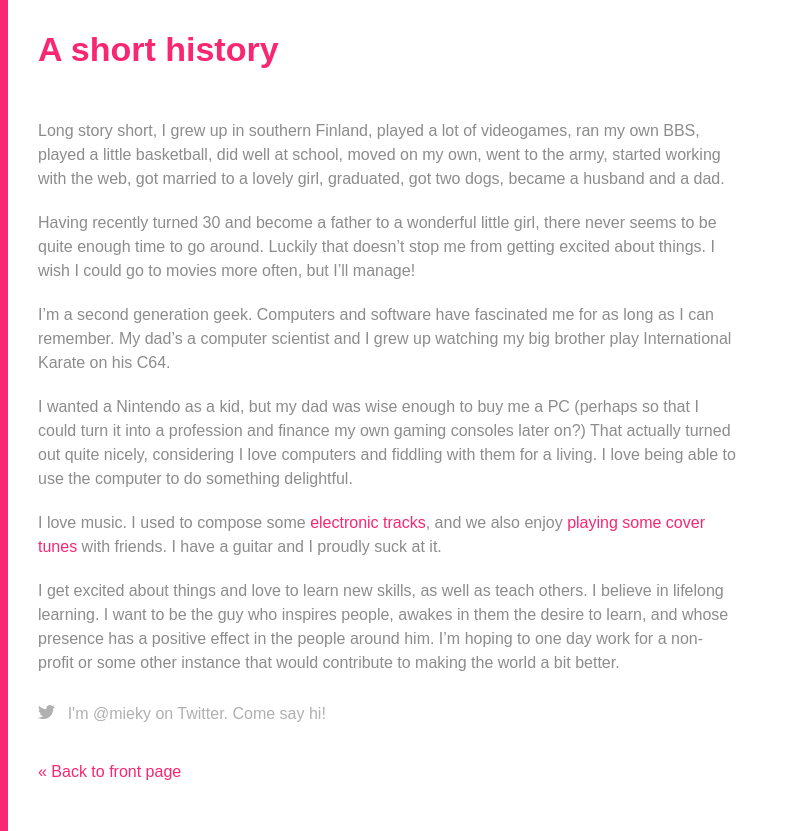
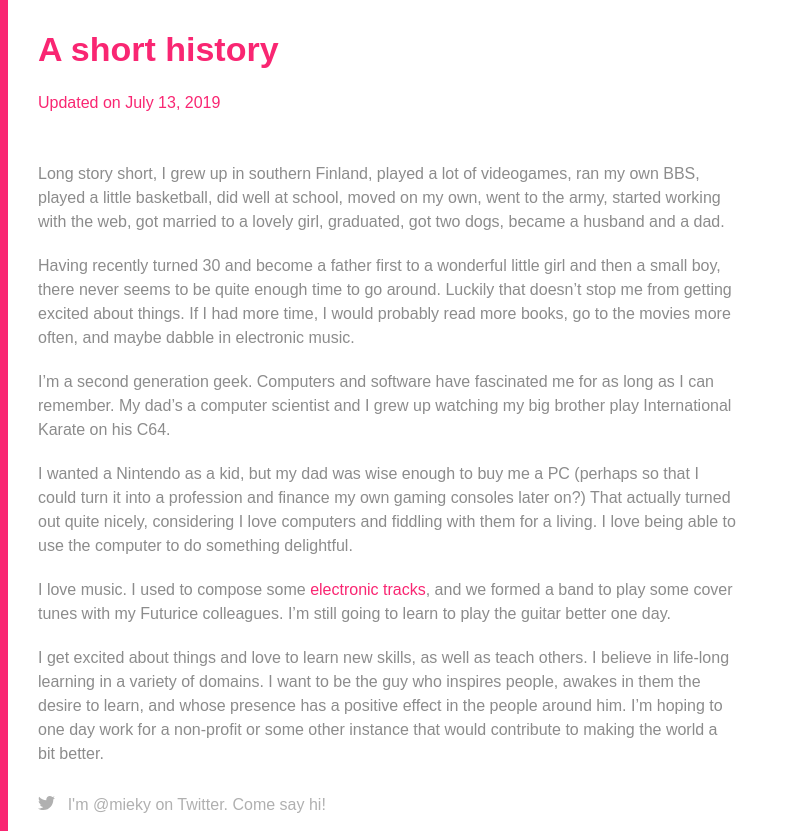
Before and after one commit to mieky/mieky.github.io, a Jekyll site: the page built from about.md, in a window 1280 px wide. Shown: the top 831 px of the page, without its empty margins (0-791 px from the left). Built offline with Jekyll 4.4.1, drawn with Linux system fonts in a browser that asks for light colours; grey boxes are pictures that could not be loaded.

Commit message:
Update readme, last modified, index

```diff
--- a/_config.yml
+++ b/_config.yml
@@ -9,5 +9,6 @@ lsi: false
 include: [".well-known"]
 sass:
     sass_dir: _sass
-gems:
+plugins:
   - jekyll-redirect-from
+  - jekyll-last-modified-at
--- a/_layouts/default.html
+++ b/_layouts/default.html
@@ -18,7 +18,7 @@ navigation:
     If you're on Twitter, come say hi:
     https://twitter.com/mieky
 
-    - Mike
+    – Mike
 
 -->
 <html>
--- a/_layouts/post.html
+++ b/_layouts/post.html
@@ -5,9 +5,13 @@ layout: default
 <div class="post-meta">
     <h2 class="content-title">{{ page.title }}</h2>
 
-    {% if page.date != nil %}
-        <h4 class="content-meta">Posted {{ page.date | date: "%Y-%m-%d" }}</h4>
+    <h4 class="content-meta">
+    {% if page.last-modified-at != nil %}
+        Updated on {{ page.last-modified-at | date: "%B %d, %Y" }}
+    {% elsif page.date != nil %}
+        Posted on {{ page.date | date: '%B %d, %Y' }}</h4>
     {% endif %}
+
 </div>
 
 <div class="post">
--- a/about.md
+++ b/about.md
@@ -1,17 +1,18 @@
 ---
 layout: post
 title: A short history
-# date: 2014-02-25
+date: 2014-02-25
+last-modified-at: 2019-07-13
 ---
 
 Long story short, I grew up in southern Finland, played a lot of videogames, ran my own BBS, played a little basketball, did well at school, moved on my own, went to the army, started working with the web, got married to a lovely girl, graduated, got two dogs, became a husband and a dad.
 
-Having recently turned 30 and become a father to a wonderful little girl, there never seems to be quite enough time to go around. Luckily that doesn't stop me from getting excited about things. I wish I could go to movies more often, but I'll manage!
+Having recently turned 30 and become a father first to a wonderful little girl and then a small boy, there never seems to be quite enough time to go around. Luckily that doesn't stop me from getting excited about things. If I had more time, I would probably read more books, go to the movies more often, and maybe dabble in electronic music.
 
 I'm a second generation geek. Computers and software have fascinated me for as long as I can remember. My dad's a computer scientist and I grew up watching my big brother play International Karate on his C64.
 
 I wanted a Nintendo as a kid, but my dad was wise enough to buy me a PC (perhaps so that I could turn it into a profession and finance my own gaming consoles later on?) That actually turned out quite nicely, considering I love computers and fiddling with them for a living. I love being able to use the computer to do something delightful.
 
-I love music. I used to compose some [electronic tracks](http://rapumies.com), and we also enjoy [playing some cover tunes](https://www.facebook.com/badfinance) with friends. I have a guitar and I proudly suck at it.
+I love music. I used to compose some [electronic tracks](http://rapumies.com), and we formed a band to play some cover tunes with my Futurice colleagues. I'm still going to learn to play the guitar better one day.
 
-I get excited about things and love to learn new skills, as well as teach others. I believe in lifelong learning. I want to be the guy who inspires people, awakes in them the desire to learn, and whose presence has a positive effect in the people around him. I'm hoping to one day work for a non-profit or some other instance that would contribute to making the world a bit better.
+I get excited about things and love to learn new skills, as well as teach others. I believe in life-long learning in a variety of domains. I want to be the guy who inspires people, awakes in them the desire to learn, and whose presence has a positive effect in the people around him. I'm hoping to one day work for a non-profit or some other instance that would contribute to making the world a bit better.
```
Also changed, not shown: index.md (+5 -3 lines), README.md, 1 other file.
